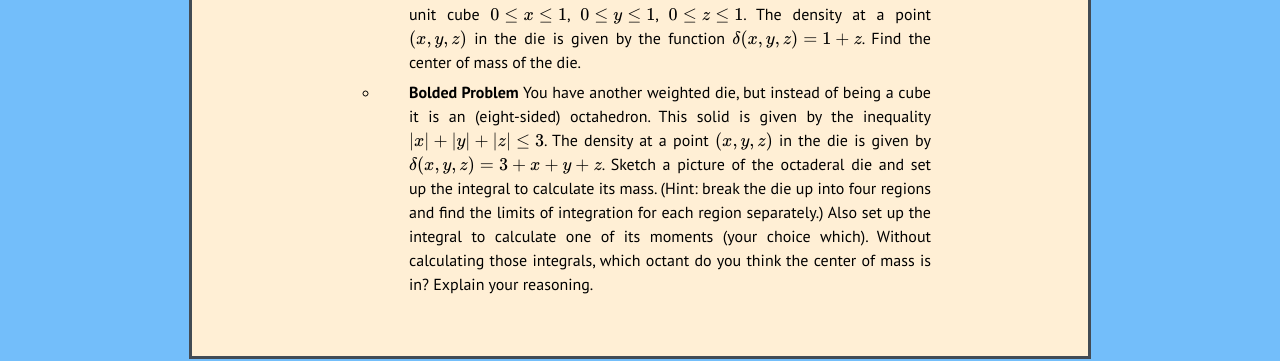
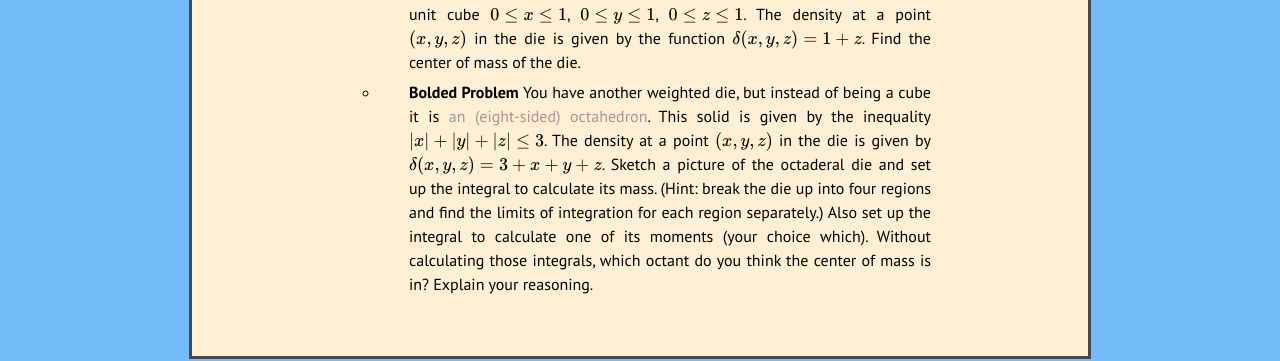
Before and after one commit to kamerynjw/kamerynjw.github.io, a Jekyll site: the page built from teaching/2018/math244.md, in a window 1280 px wide. Shown: the part 1426-1787 px from the top of the page. Built offline with Jekyll 4.4.1, drawn with Linux system fonts in a browser that asks for light colours; nearby versions of some CDN libraries; formulas are drawn with MathJax 3; some of the changed lines change nothing that is shown.

Commit message:
Forgot to add everything before committing oops

```diff
--- a/teaching/2018/math244.md
+++ b/teaching/2018/math244.md
@@ -57,4 +57,4 @@
 
     * **Bolded Problem** You have a weighted die, conveniently represented by the unit cube $0 \le x \le 1$, $0 \le y \le 1$, $0 \le z \le 1$. The density at a point $(x,y,z)$ in the die is given by the function $\delta(x,y,z) = 1 + z$. Find the center of mass of the die.
 
-    * **Bolded Problem** You have another weighted die, but instead of being a cube it is an (eight-sided) octahedron. This solid is given by the inequality $\lvert x\rvert + \lvert y\rvert + \lvert z\rvert \le 3$. The density at a point $(x,y,z)$ in the die is given by $\delta(x,y,z) = 3 + x + y + z$. Sketch a picture of the octaderal die and set up the integral to calculate its mass. (Hint: break the die up into four regions and find the limits of integration for each region separately.) Also set up the integral to calculate one of its moments (your choice which). Without calculating those integrals, which octant do you think the center of mass is in? Explain your reasoning.
+    * **Bolded Problem** You have another weighted die, but instead of being a cube it is [an (eight-sided) octahedron]({{ page.url }}d8s.jpg). This solid is given by the inequality $\lvert x\rvert + \lvert y\rvert + \lvert z\rvert \le 3$. The density at a point $(x,y,z)$ in the die is given by $\delta(x,y,z) = 3 + x + y + z$. Sketch a picture of the octaderal die and set up the integral to calculate its mass. (Hint: break the die up into four regions and find the limits of integration for each region separately.) Also set up the integral to calculate one of its moments (your choice which). Without calculating those integrals, which octant do you think the center of mass is in? Explain your reasoning.
```
